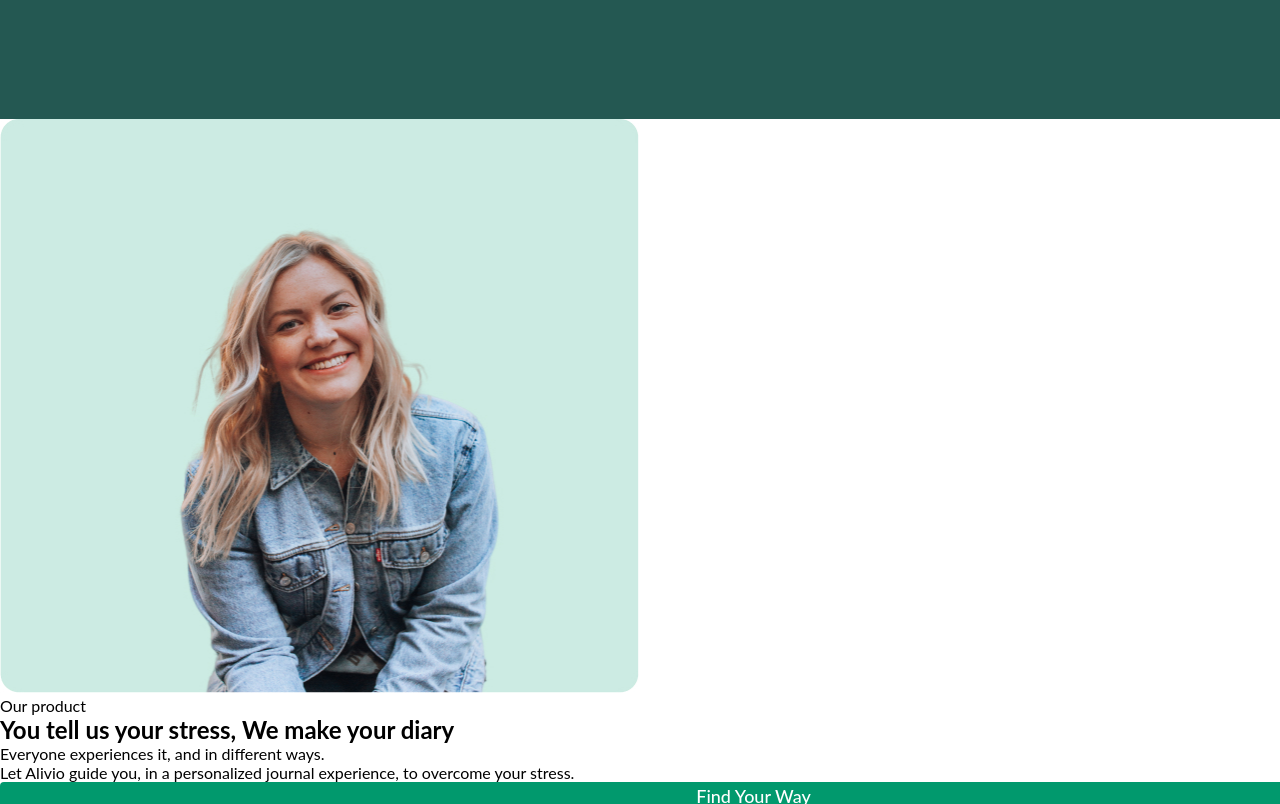
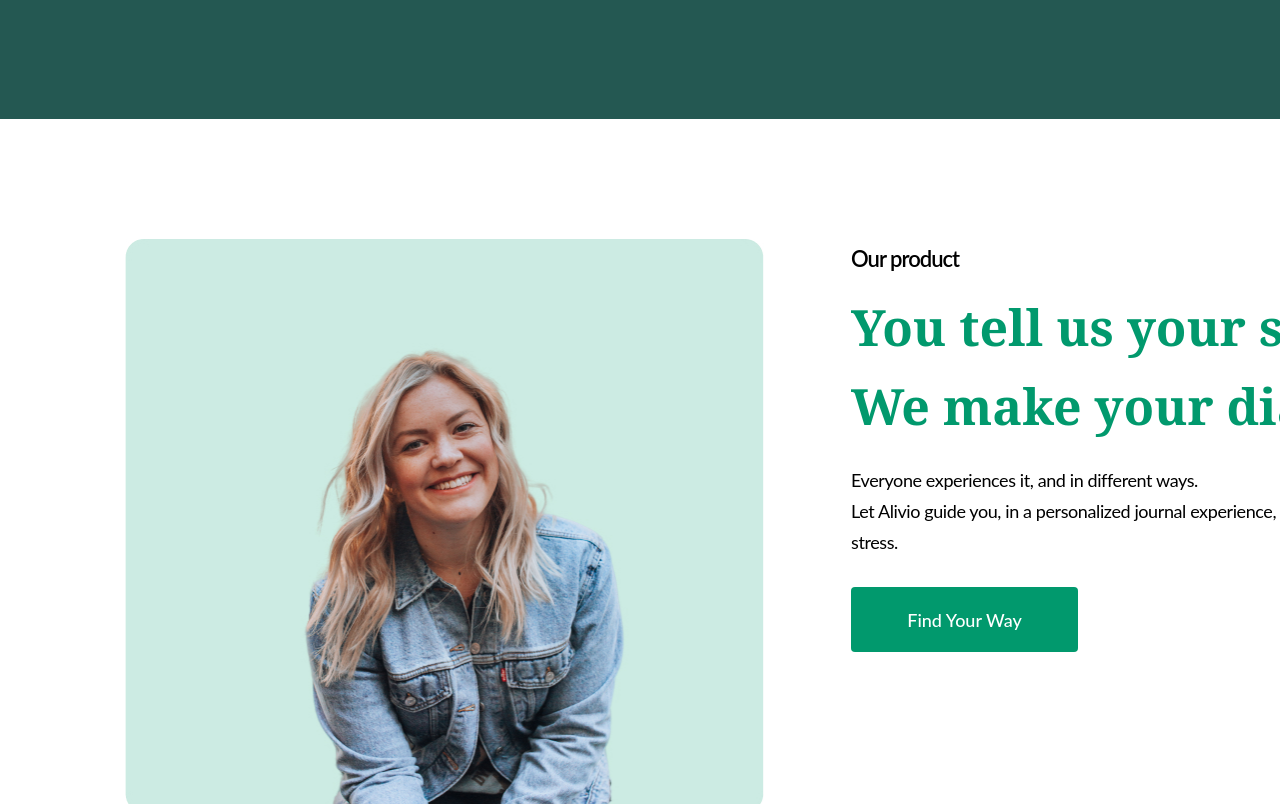
Before and after one commit to ocheretnyi1207/alivio, a website: page #src/index.html in a window 1280 px wide. Shown: the part 3390-4194 px from the top of the page. Drawn offline with nearby package versions, Linux system fonts and the light colour scheme; files that its build step writes are made by us from their sources.

Commit message:
add style at product block

```diff
--- a/#src/sass/style.sass
+++ b/#src/sass/style.sass
@@ -60,7 +60,8 @@
     width: 183px
     min-height: 51px
 
-  &--header
+  &--header,
+  &--product
     width: 227px
     min-height: 65px
 
@@ -266,7 +267,6 @@
   &__wrap
     display: flex
 
-
   &__innerwrap
     width: 600px
     margin-right: 12px
@@ -302,3 +302,39 @@
       background: url("img/play-icon.svg")
       top: 217px
       left: calc(50% - 41px)
+
+.product
+  padding-top: 120px
+
+  &__container
+    margin: 0 auto
+
+  &__wrap
+    display: flex
+    padding-left: 125px
+
+  &__innerwrap
+    width: 584px
+
+  &__img
+    margin-right: 87px
+
+  &__text
+    margin-bottom: 9px
+    font-weight: 600
+    font-size: 22px
+    line-height: 40px
+    letter-spacing: -1px
+
+  &__title
+    margin-bottom: 19px
+    font-family: $font-second
+    font-size: 50px
+    line-height: 79px
+    color: $color-green
+
+  &__description
+    margin-bottom: 29px
+    font-size: 18px
+    line-height: 31px
+    letter-spacing: -0.4px
```
